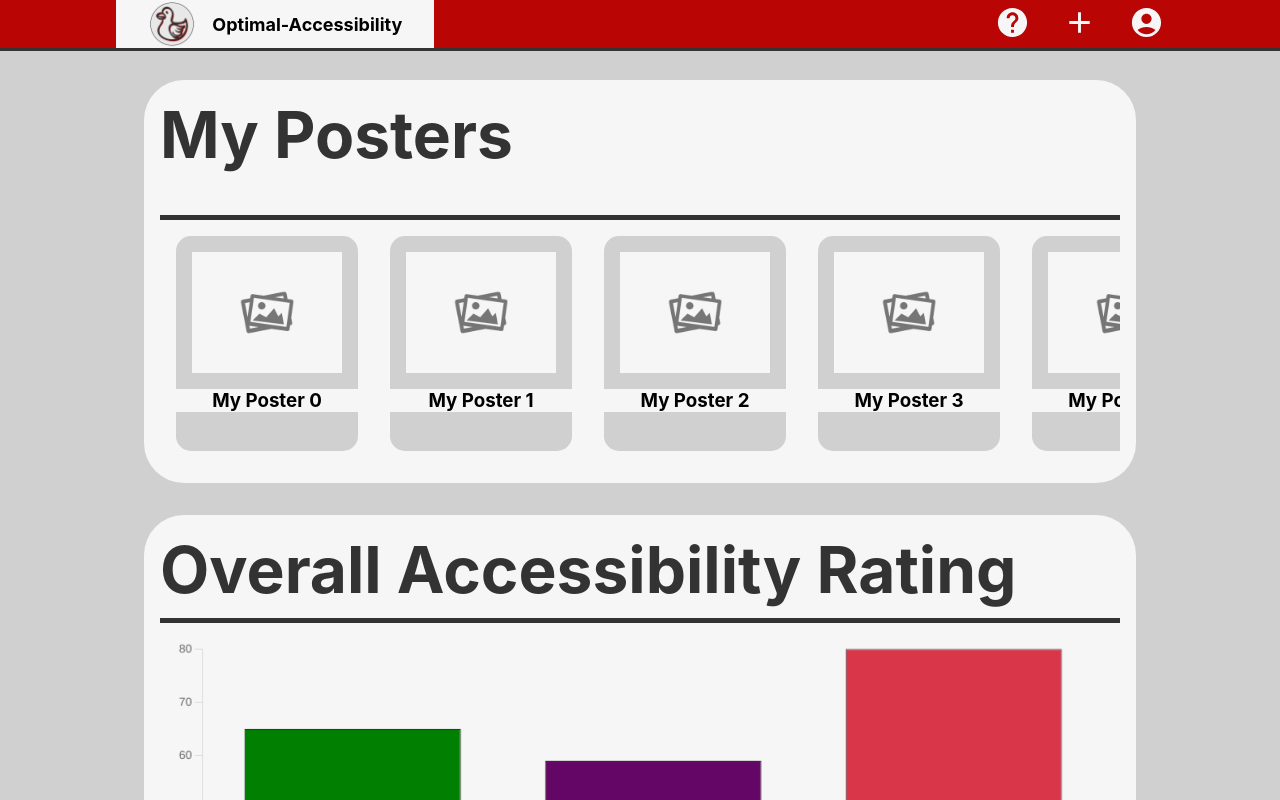
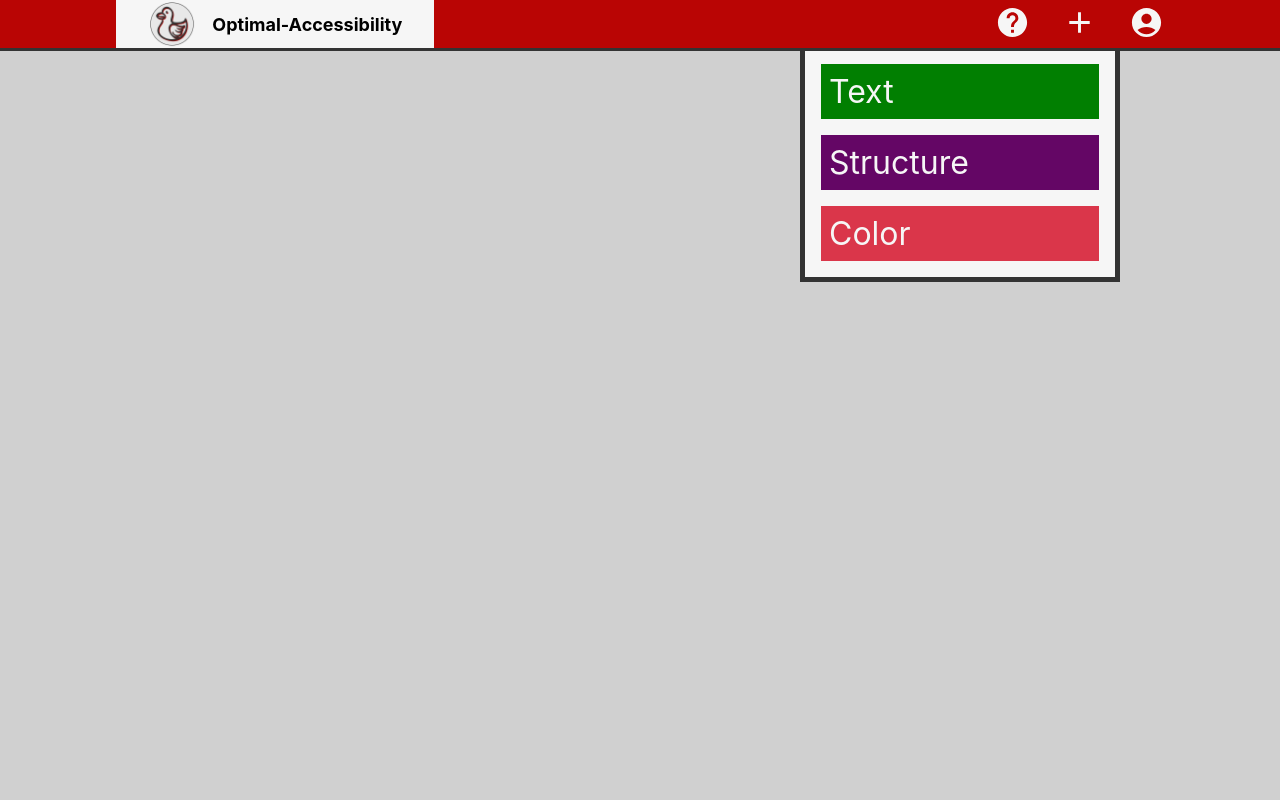
Before and after one commit to TylerAdamMartinez/Optimal-Accessibility, a React (Create React App) app in the folder Application/: page / in a window 1280 px wide. Both pictures are taken after a click on the item 1012 px from the left and 24 px from the top of the page. Shown: the top 800 px of the page. Built offline with nearby package versions, Linux system fonts and the light colour scheme.

Commit message:
[NavBar] feat: add QuestionMark popup menu

```diff
--- a/Application/src/Components/MyPoster.js
+++ b/Application/src/Components/MyPoster.js
@@ -11,10 +11,6 @@ function MyPoster(props) {
     }
 
     let [isOpen, setIsOpen] = useState(false);
-
-    function handleClose() {
-      setIsOpen(true);
-    }
 
     function handleOpen() {
       setIsOpen(false);
--- a/Application/src/Components/NavBar.css
+++ b/Application/src/Components/NavBar.css
@@ -36,6 +36,19 @@
   user-select: none;
 }
 
+
+#ExitSpot {
+  display: flex;
+  justify-content: center;
+  align-items: center;
+  color: #f6f6f6;
+}
+
+#ExitSpot p {
+  margin: 0;
+  padding: 0;
+}
+
 #NavItemsBox {
   align-self: center;
 }
@@ -55,3 +68,42 @@
   cursor: pointer;
   color: #f6f6f6;
 }
+
+#PopUpHelpMenuDivSection {
+  display: grid;
+  grid-template-rows: 1fr;
+  grid-template-columns: 5fr 2fr 1fr;
+}
+
+#PopUpHelpMenuDiv {
+  grid-row: 1 / 2;
+  grid-column: 2 / 3;
+  border-top: none !important;
+  border: 5px solid#333;
+  background-color: #f6f6f6;
+  padding: 1em;
+  margin-top: 0;
+  margin-bottom: 0;
+}
+
+#PopUpHelpMenuDiv li {
+  list-style-type: none;
+  padding: .25em;
+  color: #f6f6f6;
+  font-size: 32px;
+  cursor: pointer;
+}
+
+#PopUpHelpMenuDivTextField {
+  background-color: #017F01;
+  margin-bottom: .5em;
+}
+
+#PopUpHelpMenuDivStructureField {
+  background-color: #640665;
+  margin-bottom: .5em;
+}
+
+#PopUpHelpMenuDivColorField {
+  background-color: #DA364A;
+}
--- a/Application/src/Components/NavBar.js
+++ b/Application/src/Components/NavBar.js
@@ -2,9 +2,20 @@ import './NavBar.css';
 import AddIcon from '@mui/icons-material/Add';
 import AccountCircleIcon from '@mui/icons-material/AccountCircle';
 import HelpIcon from '@mui/icons-material/Help';
+import Popup from 'reactjs-popup';
 import OptimalAccessibilityLogo from './Optimal-Accessibility-Logo.png';
 
 function NavBar() {
+  function MouseOverExitSpotHandler() {
+    let close_popup_menu_element = document.querySelector('#ExitSpot p');
+    close_popup_menu_element.textContent = "Click here to close any popup window";
+  }
+
+  function MouseLeaveExitSpotHandler() {
+    let close_popup_menu_element = document.querySelector('#ExitSpot p');
+    close_popup_menu_element.textContent = "";
+  }
+
   return (
     <div className="NavBar">
       <span></span>
@@ -12,10 +23,22 @@ function NavBar() {
         <img id="LogoImg" alt="Optimal Accessibility Logo" src={OptimalAccessibilityLogo} />
         <h1>Optimal-Accessibility</h1>
       </div>
-      <span></span>
+      <span id="ExitSpot" onMouseOver={MouseOverExitSpotHandler} onMouseLeave={MouseLeaveExitSpotHandler}>
+        <p></p>
+      </span>
       <div id="NavItemsBox">
         <ul>
-          <li><HelpIcon fontSize="large"/></li>
+          <li>
+            <Popup trigger={<HelpIcon fontSize="large"/>}>
+              <div id="PopUpHelpMenuDivSection">
+                <ul id="PopUpHelpMenuDiv">
+                  <li id="PopUpHelpMenuDivTextField">Text</li>
+                  <li id="PopUpHelpMenuDivStructureField">Structure</li>
+                  <li id="PopUpHelpMenuDivColorField">Color</li>
+                </ul>
+              </div>
+            </Popup>
+          </li>
           <li><AddIcon fontSize="large"/></li>
           <li><AccountCircleIcon fontSize="large"/></li>
         </ul>
```
